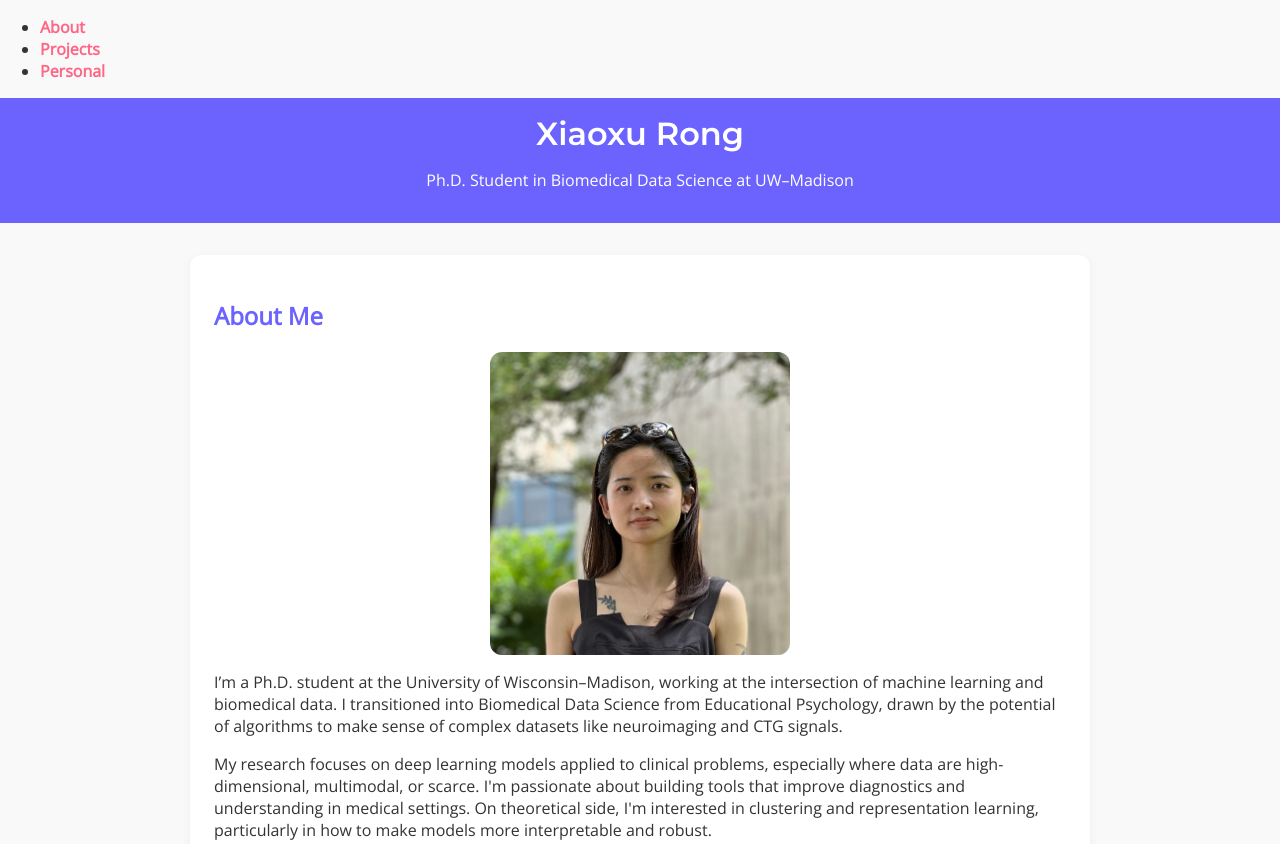
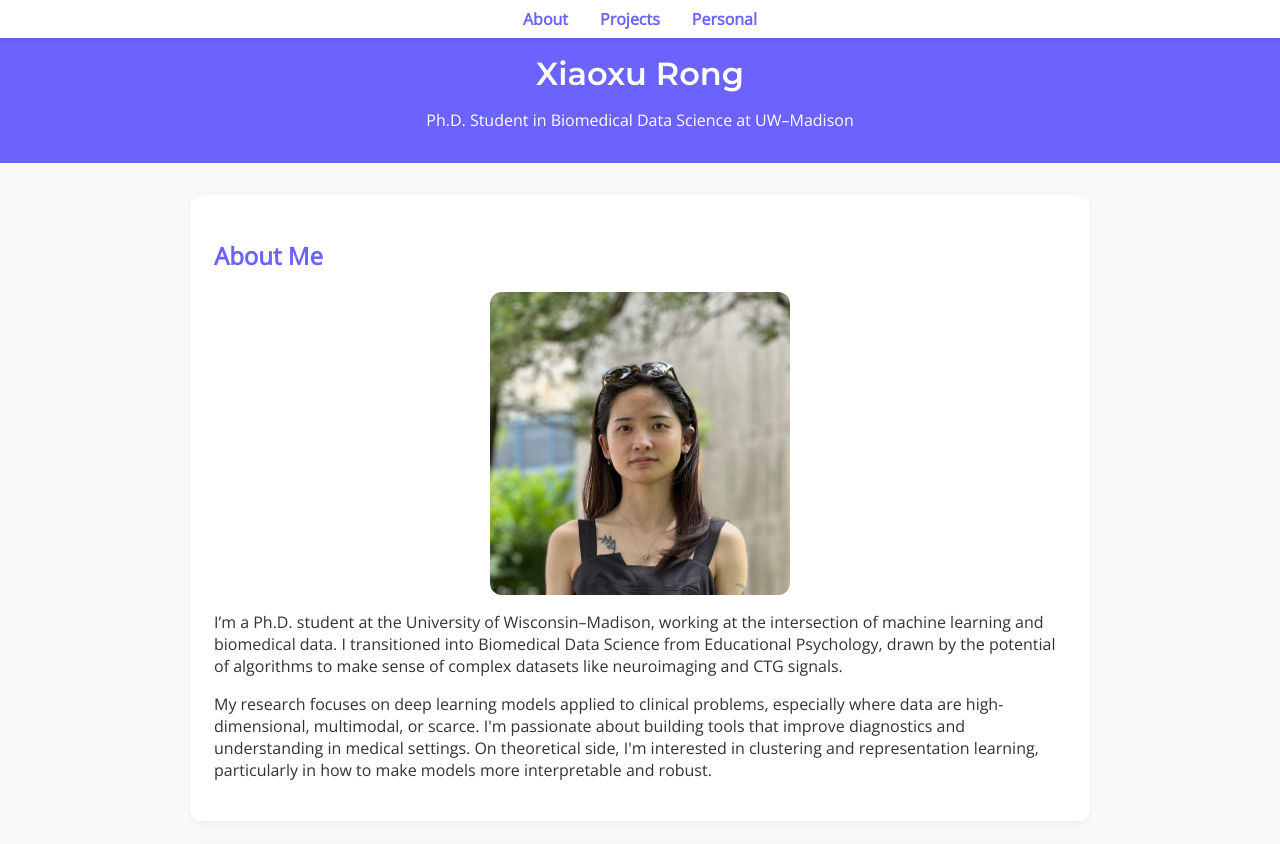
Before and after one commit to 123xrong/123xrong.github.io, a plain HTML site: page index.html in a window 1280 px wide. Shown: the top 844 px of the page. Drawn offline with nearby package versions, Linux system fonts and the light colour scheme.

Commit message:
Update style.css

```diff
--- a/style.css
+++ b/style.css
@@ -1,5 +1,35 @@
 /* Fonts */
 @import url('https://fonts.googleapis.com/css2?family=Montserrat:wght@600&family=Open+Sans&display=swap');
+
+/* Navigation Bar */
+nav {
+  background-color: #ffffff;
+  box-shadow: 0 2px 5px rgba(0,0,0,0.1);
+  padding: 0.5rem 2rem;
+  position: sticky;
+  top: 0;
+  z-index: 1000;
+}
+
+.navbar {
+  list-style: none;
+  display: flex;
+  gap: 2rem;
+  justify-content: center;
+  margin: 0;
+  padding: 0;
+}
+
+.navbar li a {
+  text-decoration: none;
+  font-weight: bold;
+  color: #6C63FF;
+}
+
+.navbar li a:hover {
+  color: #FF6584;
+}
+
 
 body {
   margin: 0;
```
